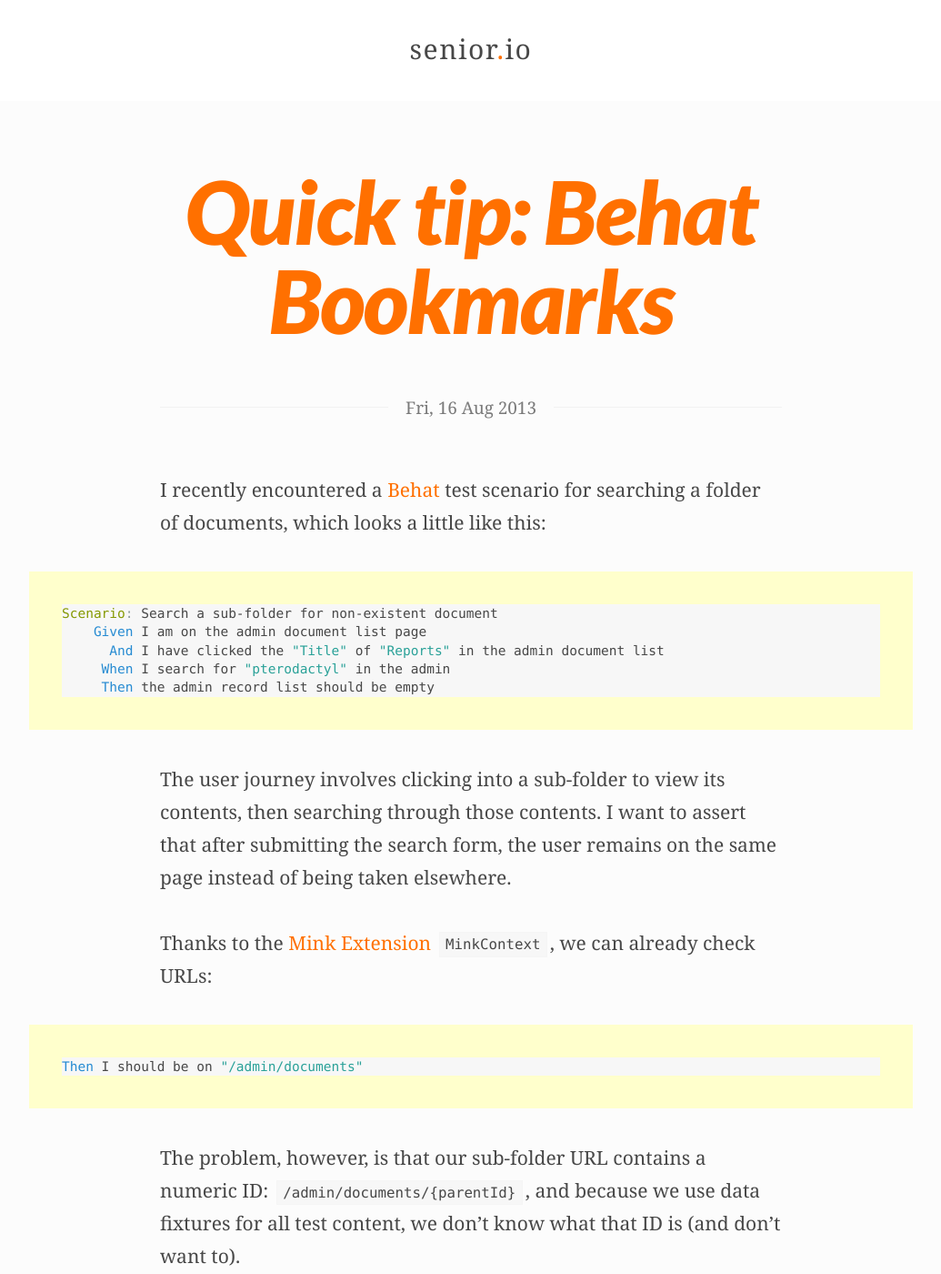
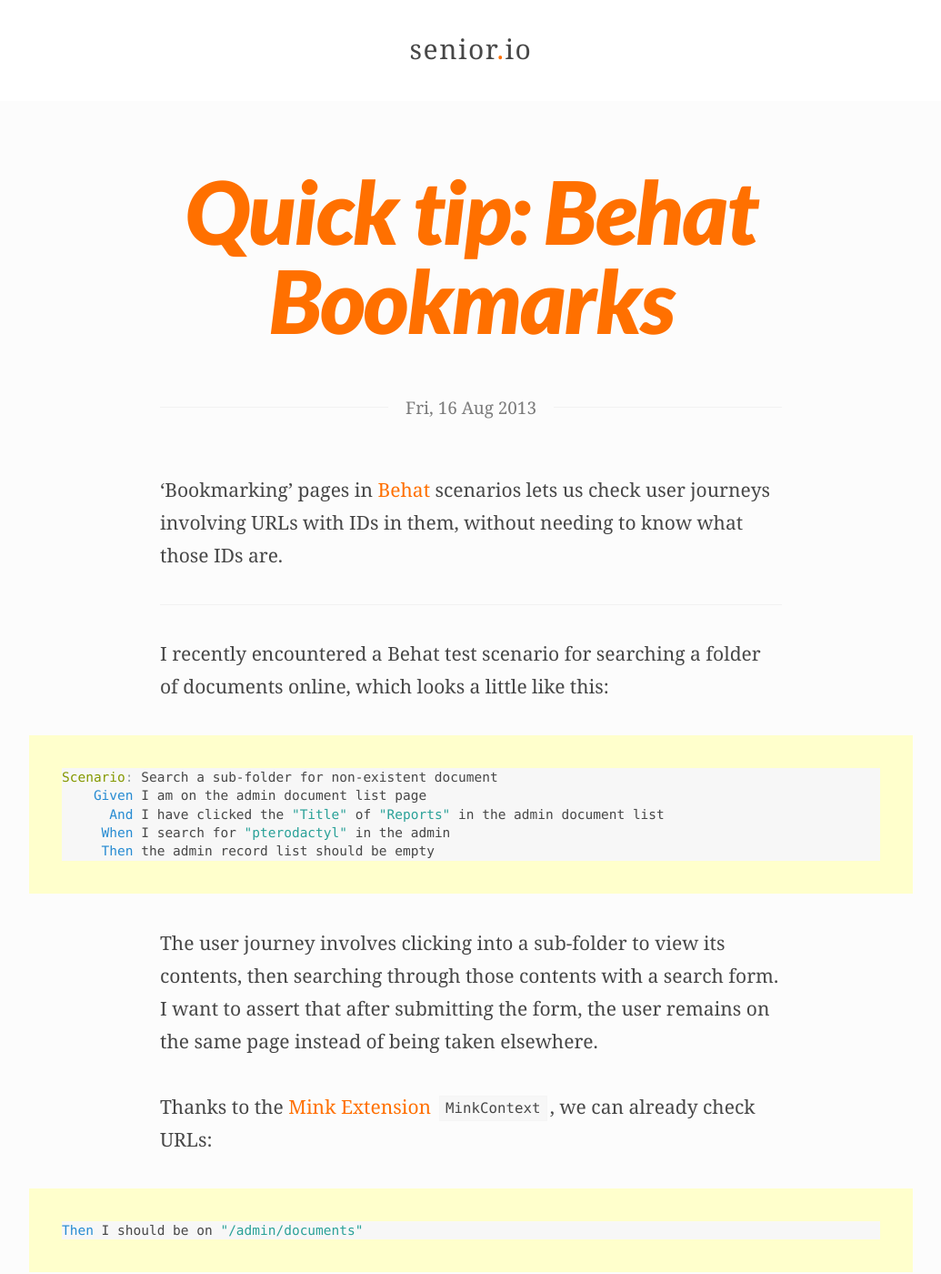
Before and after one commit to mattsenior/mattsenior.com, a Jekyll site: the page built from _posts/2013-08-16-bookmarking-pages-in-behat-for-checking-your-user-journey.markdown, in a window 1280 px wide and 1400 px high. Shown: the whole window at 91% size, without its empty margins (122-1157 px from the left). Built offline with Jekyll 4.4.1, drawn with Linux system fonts in a browser that asks for light colours; some web fonts are replaced; Markdown is read by kramdown in place of the engine named in the settings; some of the changed text lies outside the part shown.

Commit message:
Update behat bookmarks

````diff
--- a/_posts/2013-08-16-bookmarking-pages-in-behat-for-checking-your-user-journey.markdown
+++ b/_posts/2013-08-16-bookmarking-pages-in-behat-for-checking-your-user-journey.markdown
@@ -3,7 +3,11 @@ layout: article
 title: "Quick tip: Behat Bookmarks"
 ---
 
-I recently encountered a [Behat](http://behat.org) test scenario for searching a folder of documents, which looks a little like this:
+‘Bookmarking’ pages in [Behat](http://behat.org) scenarios lets us check user journeys involving URLs with IDs in them, without needing to know what those IDs are.
+
+---
+
+I recently encountered a Behat test scenario for searching a folder of documents online, which looks a little like this:
 
 ```gherkin
 Scenario: Search a sub-folder for non-existent document
@@ -13,7 +17,7 @@ Scenario: Search a sub-folder for non-existent document
      Then the admin record list should be empty
 ```
 
-The user journey involves clicking into a sub-folder to view its contents, then searching through those contents. I want to assert that after submitting the search form, the user remains on the same page instead of being taken elsewhere.
+The user journey involves clicking into a sub-folder to view its contents, then searching through those contents with a search form. I want to assert that after submitting the form, the user remains on the same page instead of being taken elsewhere.
 
 Thanks to the [Mink Extension](https://github.com/Behat/MinkExtension) `MinkContext`, we can already check URLs:
 
````
Also changed, not shown: other parts of _posts/2013-08-16-bookmarking-pages-in-behat-for-checking-your-user-journey.markdown (+1 -1 lines).
